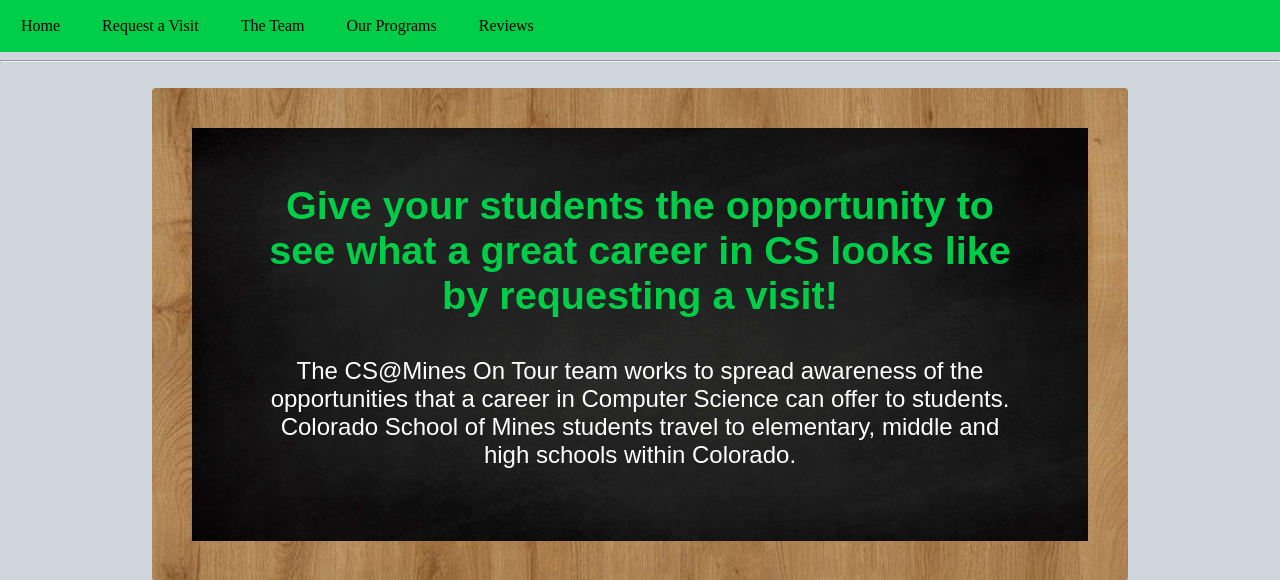
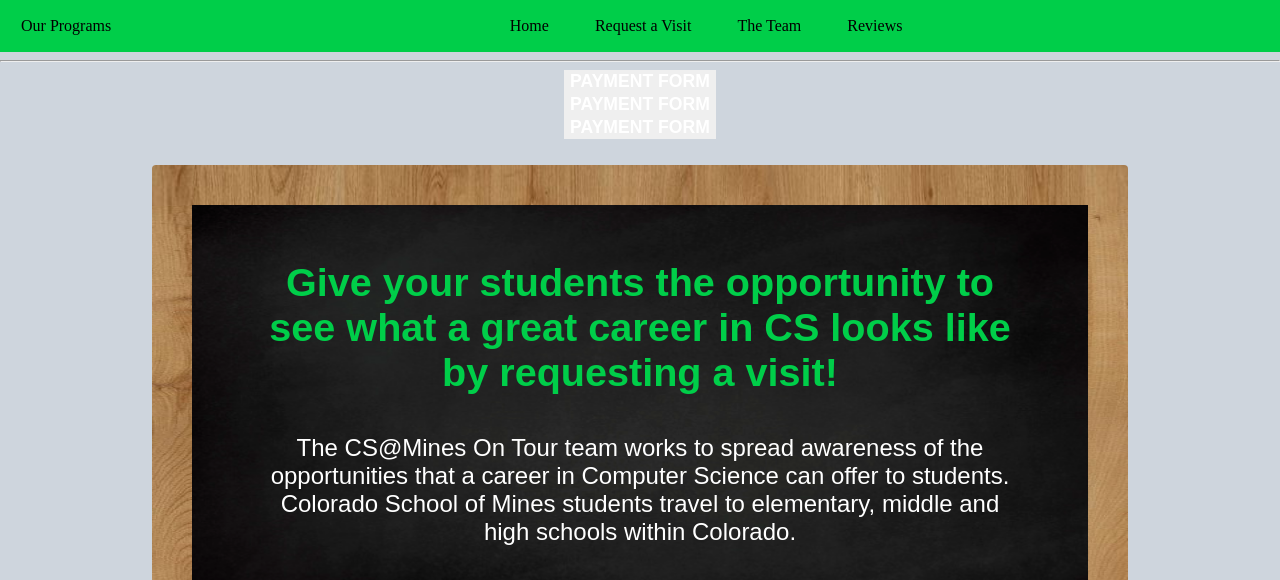
Before and after one commit to ColoradoSchoolOfMines/csontour, a PHP site: page /php/index.php in a window 1280 px wide. Shown: the part 180-760 px from the top of the page. Run offline with PHP 8.4, Linux system fonts and the light colour scheme.

Commit message:
Added buttons

```diff
--- a/CSS/header.css
+++ b/CSS/header.css
@@ -11,8 +11,7 @@
 	margin-bottom: 10px;
     margin-top: 10px;
     position: -1;
-    margin-left: 10px;
-    margin-right: 10px;
+    align-content: center;
 }
 
 #header img#minesLogo {
@@ -44,13 +43,10 @@
 }
 
 .nav-bar a {
-	float: left;
-	display: block;
+	display: inline-block;
 	color: black;
 	padding: 12px 16px;
 
-	text-align: center;
-	border: none;
 	margin: 5px;
 	margin-right: 5px;
 	border-radius: 5px;
@@ -65,14 +61,12 @@
 }
 
 .dropdown .dropbtn {
-	font-size: 16px;
+	display: inline-block;
 	color: black;
-	background-color: inherit;
 	padding: 12px 16px;
-	display: block;
-	text-align: center;
-	border: inherit;
+
 	margin: 5px;
+	margin-right: 5px;
 	border-radius: 5px;
 	text-decoration: none;
 }
@@ -94,7 +88,6 @@
 }
 
 .dropdown-content a{
-	float: none;
 	color: black;
 	padding: 12px 16px;
 	display: block;
--- /dev/null
+++ b/CSS/programs.css
@@ -0,0 +1,81 @@
+/* smaller buttons for internal pages */
+.class-buttons#internal {
+	position: absolute;
+	right: 12%;
+    top: 25%;
+	font-size: 0.5em;
+}
+
+.class-buttons#internal button {
+	width: 50px;
+	height: 50px;
+	-webkit-border-radius: 25px;
+	-moz-border-radius: 25px;
+	border-radius: 25px;
+	margin: 0px 5px;
+	font-weight: normal;
+	font-family: "Helvetica Narrow","Arial Narrow",Tahoma,Arial,Helvetica,sans-serif;
+}
+
+/* larger buttons for homepage */
+.class-buttons#homepage, .class-buttons#register  {
+	margin-top: 10px;
+	margin-bottom: 10px;
+	text-align: center;
+}
+.class-buttons#homepage button, .class-buttons#register button {
+	width: 150px;
+	height: 150px;
+	-webkit-border-radius: 75px;
+	-moz-border-radius: 75px;
+	border-radius: 75px;
+	margin: 10px 10px;
+}
+
+/* Default styles regardless of size of buttons */
+.class-buttons button {
+	vertical-align: middle;
+	text-align: center;
+	text-transform: uppercase;
+	font-family: Sans-Serif;
+	color: white;
+	border: none;
+	font-weight: bold;
+	font-size: 1.1em;
+}
+.class-buttons button:hover {
+	cursor: pointer;
+}
+.class-buttons {
+	margin: auto;
+	display: block;
+}
+
+.class-buttons#register button {
+	background-color: #1abc9c;
+	font-size: 1em;
+}
+
+.class-buttons#register button:hover {
+	background-color: #12836d;
+}
+
+/* Colors */
+.class-buttons > button#high-school {
+	background-color: #3498db;
+}
+.class-buttons > button#high-school:hover {
+	background-color: #246a99;
+}
+.class-buttons > button#middle-school {
+	background-color: #f1c40f;
+}
+.class-buttons > button#middle-school:hover {
+	background-color: #a8890a;
+}
+.class-buttons > button#elementary-school {
+	background-color: #2ecc71;
+}
+.class-buttons > button#elementary-school:hover {
+	background-color: #208e4f;
+}
--- a/php/index.php
+++ b/php/index.php
@@ -13,7 +13,7 @@
 	<?php include 'onTourHeader.php' ?>
 
 <body>
-
+    <?php include 'programs.php' ?>
     <article>
 	<section>
 	<h1>Give your students the opportunity to see what a great career in CS looks like by requesting a visit!</h1>
--- /dev/null
+++ b/php/programs.php
@@ -0,0 +1,25 @@
+<!DOCTYPE html>
+<html lang="en">
+<head>
+        <title>CS@Mines On Tour</title>
+        <meta charset="UTF-8">
+        <meta name="viewport" content="width=device-width, initial-scale=1.0">
+        <meta name="description" content="CS@Mines On Tour">
+
+        <link rel="stylesheet" type="text/css" href="../CSS/programs.css">
+
+<body id="body" class="light-mode">
+
+    <div class="class-buttons" id="high-school">
+        <a href="https://stemtech.csmspace.com/DECSummer/" target="_blank"><button> Payment Form </button></a>
+    </div>
+
+    <div class="class-buttons" id="middle-school">
+        <a href="https://stemtech.csmspace.com/DECSummer/" target="_blank"><button> Payment Form </button></a>
+    </div>
+
+    <div class="class-buttons" id="elementary-school">
+        <a href="https://stemtech.csmspace.com/DECSummer/" target="_blank"><button> Payment Form </button></a>
+    </div>
+
+</body>
```
Also changed, not shown: php/CSUnplugged.php (line endings or trailing spaces).
